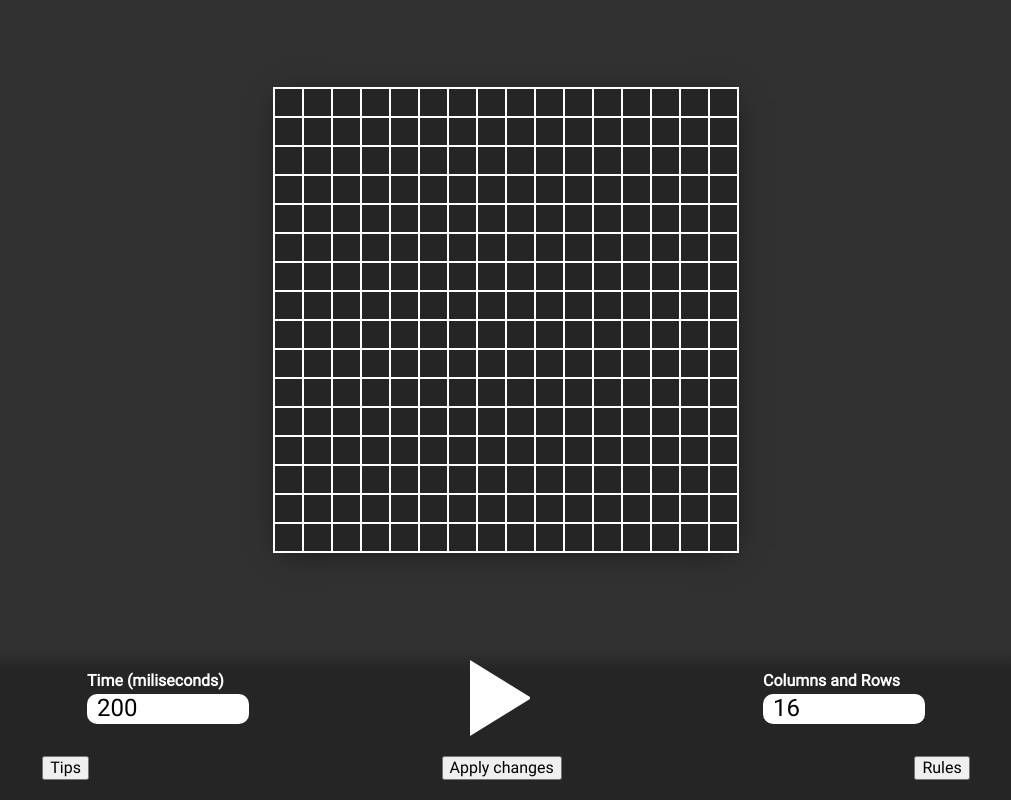
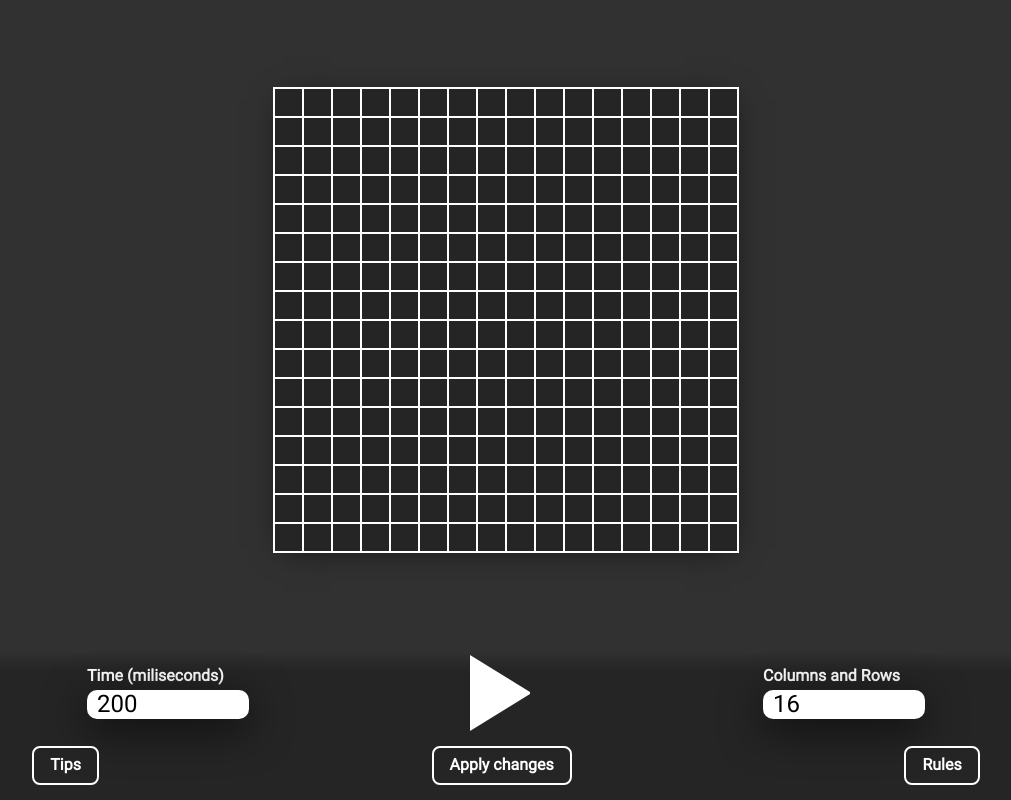
Before and after one commit to AnibalDBXD/conway-game-of-life, a Next.js app: page / in a window 1280 px wide. Shown: the whole page, without its empty margins (134-1145 px from the left). Built offline with nearby package versions, Linux system fonts and the light colour scheme.

Commit message:
styling buttons

```diff
--- a/common/styles/index.ts
+++ b/common/styles/index.ts
@@ -5,7 +5,8 @@ export enum COLORS {
     MINE_SHAFT = "#252525",
     WHITE = "#FFFFFF",
     GRAY = "#8E8E8E",
-    BLACK = "#000000"
+    BLACK = "#000000",
+    WHITE_GRAY = "#FFFFFFAE"
 }
 
 export enum FONT_SIZE {
--- /dev/null
+++ b/pages/Home/Options/Button/index.tsx
@@ -0,0 +1,27 @@
+import styled from 'styled-components';
+import { COLORS } from "../../../../common/styles";
+
+const Button = styled.button`
+  padding-left: 16px;
+  padding-right: 16px;
+  padding-top: 8px;
+  padding-bottom: 8px;
+  background-color: transparent;
+  border: 2px solid ${COLORS.WHITE};
+  border-radius: 8px;
+  color: ${COLORS.WHITE};
+  font-weight: bold;
+  cursor: pointer;
+  transition: transform 0.1s ease;
+
+  :hover{
+      border-color: ${COLORS.WHITE_GRAY};
+      color: ${COLORS.WHITE_GRAY};
+  }
+
+  :active {
+      transform: scale(0.9);
+  }
+`;
+
+export default Button;
--- a/pages/Home/Options/Input/styles.tsx
+++ b/pages/Home/Options/Input/styles.tsx
@@ -20,4 +20,5 @@ export const StyledInput = styled.input`
     width: 150px;
     border-radius: 10px;
     padding-left: 10px;
+    box-shadow: -1px 10px 41px 1px rgba(0,0,0,0.64);
 `;
--- a/pages/Home/Options/index.tsx
+++ b/pages/Home/Options/index.tsx
@@ -3,6 +3,7 @@ import { IOptions } from "./types";
 import { StyledForm, StyledOptions, StyledTipsAndRulesContainer, StyledCenterInput } from "./styles";
 import PlayPause from "./PlayPause";
 import Input from "./Input";
+import Button from "./Button";
 
 const MAX_TIME = 10000;
 const MIN_TIME = 100;
@@ -76,9 +77,9 @@ const Options = ({ setPause, isPause, setNumberOfColumnsAndRows, setTime }: IOpt
         </StyledCenterInput>
       </StyledForm>
       <StyledTipsAndRulesContainer>
-        <button>Tips</button>
-        <button onClick={handleSubmit}>Apply changes</button>
-        <button>Rules</button>
+        <Button>Tips</Button>
+        <Button onClick={handleSubmit}>Apply changes</Button>
+        <Button>Rules</Button>
       </StyledTipsAndRulesContainer>
     </StyledOptions>
   );
```
